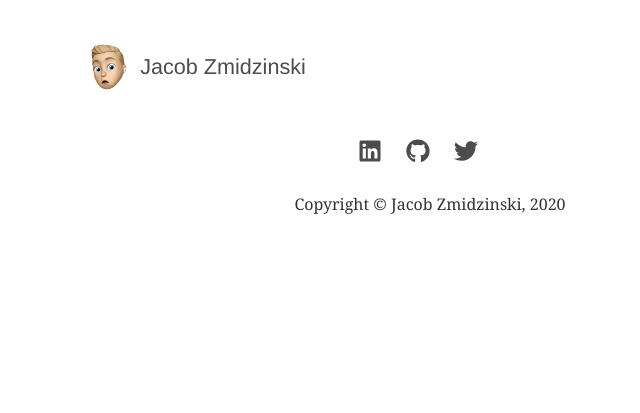
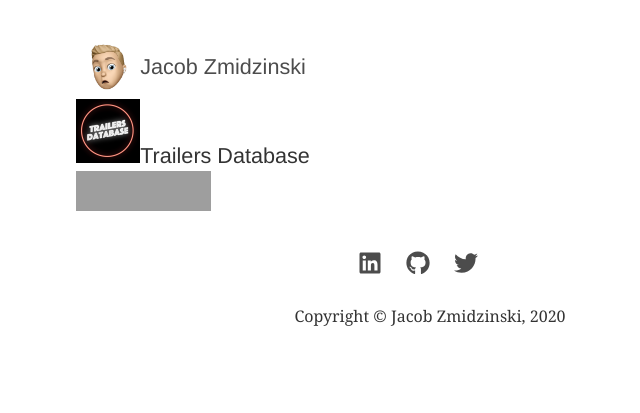
Before and after one commit to jacobzmidzinski/jacobzmidzinski.com, a Gatsby site: page / in a window 1280 px wide. Shown: the whole page, without its empty margins (210-850 px from the left). Built offline with nearby package versions, Linux system fonts and the light colour scheme; Gatsby itself is replaced by a stand-in of ours; some packages are replaced by stand-ins of ours; grey boxes are pictures that could not be loaded.

Commit message:
Added scaffold of section about iOS apps in portfolio

```diff
--- a/package.json
+++ b/package.json
@@ -17,6 +17,7 @@
     "gatsby-plugin-react-helmet": "^3.1.24",
     "gatsby-plugin-sass": "^2.2.1",
     "gatsby-plugin-sharp": "^2.5.3",
+    "gatsby-plugin-transition-link": "^1.18.0",
     "gatsby-plugin-typography": "^2.3.25",
     "gatsby-remark-copy-linked-files": "^2.1.40",
     "gatsby-remark-images": "^3.1.50",
--- /dev/null
+++ b/src/components/appStore-button.js
@@ -0,0 +1,46 @@
+import React, { Component } from "react"
+import Image from "gatsby-image"
+import { useStaticQuery, graphql } from "gatsby"
+
+const AppStoreButton = ({ appName }) => {
+  const {
+    placeholderImage: {
+      childImageSharp: { fixed },
+    },
+  } = useStaticQuery(graphql`
+    query {
+      placeholderImage: file(
+        relativePath: { eq: "trailersDatabase-logo.png" }
+      ) {
+        childImageSharp {
+          fixed(width: 64) {
+            ...GatsbyImageSharpFixed_noBase64
+          }
+        }
+      }
+    }
+  `)
+
+  return (
+    <div className="brand">
+      <Image fixed={fixed} class="avatar"/>
+      <span className="text">{appName}</span>
+      <a href="https://apps.apple.com/us/app/trailers-database/id1393732085?mt=8">
+        <div
+          style={{
+            display: `inline-block'`,
+            overflow: `hidden`,
+            backgroundImage: `url(https://linkmaker.itunes.apple.com/en-us/badge-lrg.svg?releaseDate=2018-07-09&kind=iossoftware&bubble=ios_apps)`,
+            backgroundPosition: "center",
+            backgroundSize: "cover",
+            backgroundRepeat: "no-repeat",
+            width: `135px`,
+            height: `40px`,
+          }}
+        />
+      </a>
+    </div>
+  )
+}
+
+export default AppStoreButton
--- a/src/components/layout.js
+++ b/src/components/layout.js
@@ -1,16 +1,15 @@
 import React from "react"
+import Header from "./header"
+import AppStoreButton from "./appStore-button"
 import SocialFooter from "../components/footer"
-import Header from "./header"
 import "../styles/components/layout.scss"
 
-import { rhythm, scale } from "../utils/typography"
+import { rhythm } from "../utils/typography"
 
 const Layout = ({ location, title, children }) => {
   const rootPath = `${__PATH_PREFIX__}/`
   let header
-  header = (
-    <Header title={title} />
-  )
+  header = <Header title={title} />
   return (
     <div
       style={{
@@ -21,7 +20,9 @@ const Layout = ({ location, title, children }) => {
       }}
     >
       <header>{header}</header>
-      <main>{children}</main>
+      <main>
+        <AppStoreButton appName="Trailers Database"/>
+      </main>
       <SocialFooter></SocialFooter>
     </div>
   )
--- a/src/pages/index.js
+++ b/src/pages/index.js
@@ -3,11 +3,9 @@ import { Link, graphql } from "gatsby"
 
 import Layout from "../components/layout"
 import SEO from "../components/seo"
-import { rhythm } from "../utils/typography"
 
 const BlogIndex = ({ data, location }) => {
   const siteTitle = data.site.siteMetadata.title
-  const posts = data.allMarkdownRemark.edges
 
   return (
     <Layout location={location} title={siteTitle}>
```
Also changed, not shown: content/images/trailersDatabase-logo.png (added), 1 other file.
